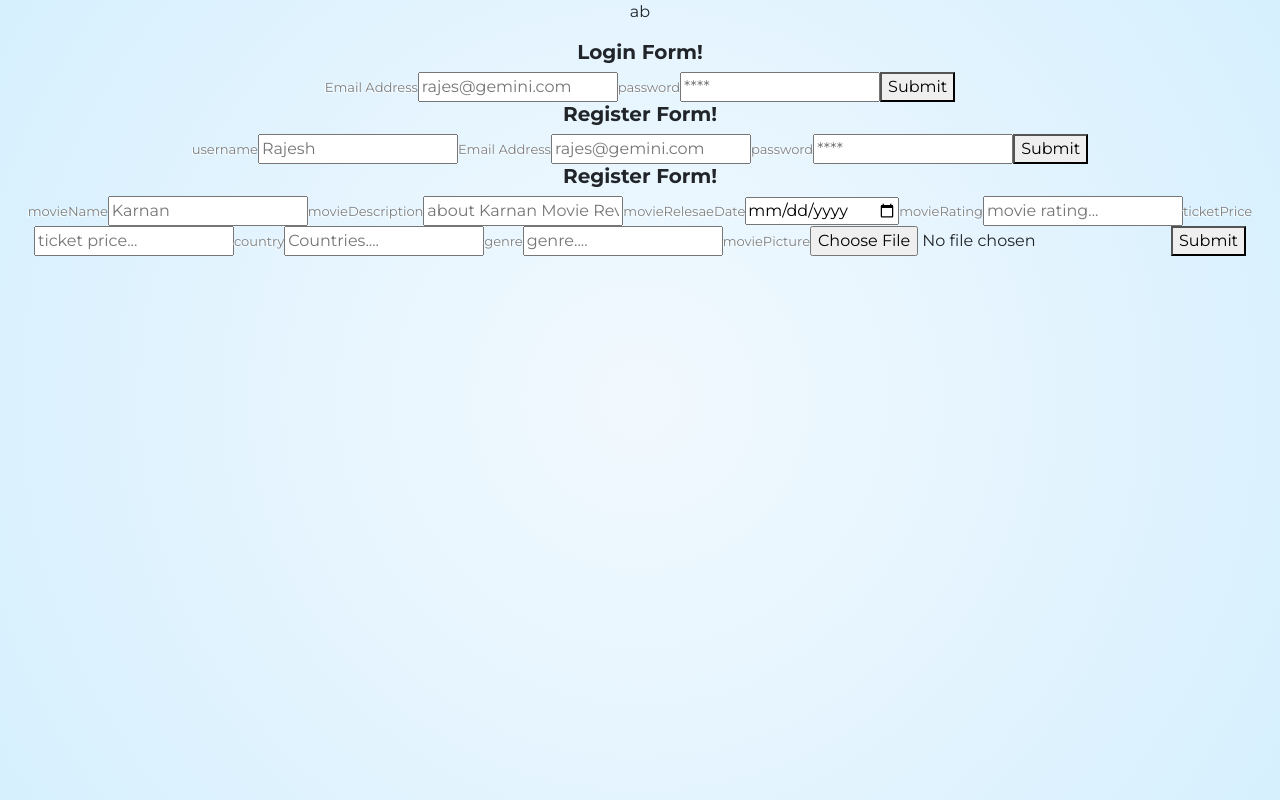
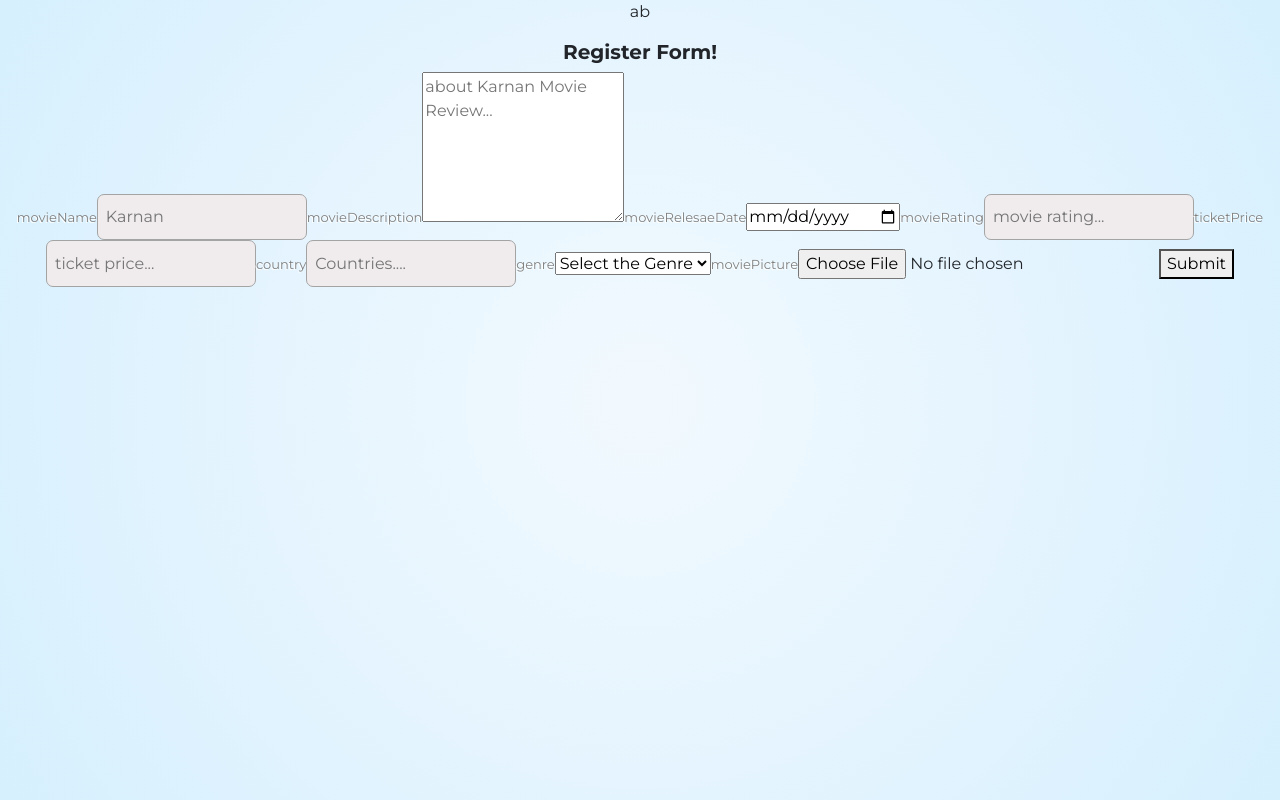
Before and after one commit to ashokkumar-am/filmy-react-app, a React (Create React App) app: page / in a window 1280 px wide. Built offline with nearby package versions, Linux system fonts and the light colour scheme.

Commit message:
Movie Create Form

```diff
--- a/src/App.css
+++ b/src/App.css
@@ -32,15 +32,20 @@ body {
   margin: 0;
   padding: 0;
   height: 100%;
-  background-image: radial-gradient(circle, #f2f9fe, #ebf7fe, #e5f4fe, #ddf2fe, #d6f0fd);
+  background-image: radial-gradient(
+    circle,
+    #f2f9fe,
+    #ebf7fe,
+    #e5f4fe,
+    #ddf2fe,
+    #d6f0fd
+  );
   font-family: 'Montserrat', sans-serif;
-
 }
 h2 {
   margin: 0 0 6px 0;
   font-weight: bold;
   font-family: 'Montserrat', sans-serif;
-
 }
 hr {
   margin: 14px 0;
@@ -57,7 +62,6 @@ h6 {
   font-weight: normal;
   text-shadow: -1px 1px 0 #fff;
   font-family: 'Montserrat', sans-serif;
-
 }
 /*
 	login window
@@ -133,7 +137,7 @@ h6 {
   align-items: center;
   justify-content: flex-end;
 }
-#account-form-container .form-buttons>:not(:last-child) {
+#account-form-container .form-buttons > :not(:last-child) {
   margin-right: 0.5rem;
 }
 /*
@@ -177,9 +181,17 @@ h6 {
 }
 
 .navbar.scrolled {
-  background: #D38312;  /* fallback for old browsers */
-  background: -webkit-linear-gradient(to right, #A83279, #D38312);  /* Chrome 10-25, Safari 5.1-6 */
-  background: linear-gradient(to right, #A83279, #D38312); /* W3C, IE 10+/ Edge, Firefox 16+, Chrome 26+, Opera 12+, Safari 7+ */
+  background: #d38312; /* fallback for old browsers */
+  background: -webkit-linear-gradient(
+    to right,
+    #a83279,
+    #d38312
+  ); /* Chrome 10-25, Safari 5.1-6 */
+  background: linear-gradient(
+    to right,
+    #a83279,
+    #d38312
+  ); /* W3C, IE 10+/ Edge, Firefox 16+, Chrome 26+, Opera 12+, Safari 7+ */
   box-shadow: 3px 3px 10px rgb(0, 0, 0);
 }
 
@@ -198,3 +210,22 @@ h6 {
     font-size: 3.5rem;
   }
 }
+
+input[type='text'],
+input[type='number'],
+input[type='select'],
+input[type='textare'] {
+  padding: 0.65rem 0.5rem;
+  font-size: 1rem;
+  border: 1px solid #a4a4a4;
+  background-color: #f0ecee;
+  color: rgb(2, 2, 2);
+  border-radius: 7px;
+  -webkit-appearance: none;
+  -moz-appearance: none;
+  appearance: none;
+}
+
+.textarea {
+  width: 400px;
+}
--- a/src/App.js
+++ b/src/App.js
@@ -2,8 +2,8 @@ import './App.css';
 // import Navbar from './components/Navbar';
 // import Movie from './pages/Movie'
 import Create from './pages/Create'
-import Login from './pages/Login'
-import Signup from './pages/Signup'
+// import Login from './pages/Login'
+// import Signup from './pages/Signup'
 
 function App() {
   return (
@@ -14,8 +14,8 @@ function App() {
       </header>
       {/* <Navbar /> */}
       {/* <Movie /> */}
-      <Login />
-      <Signup />
+      {/* <Login />
+      <Signup /> */}
       <Create />
     </div>
   );
--- /dev/null
+++ b/src/components/MySelectLabel.js
@@ -0,0 +1,19 @@
+import React from 'react';
+import { useField } from 'formik';
+
+const MySelect = ({ label, ...props }) => {
+    // useField() returns [formik.getFieldProps(), formik.getFieldMeta()]
+    // which we can spread on <input> and alse replace ErrorMessage entirely.
+    const [field, meta] = useField(props);
+    return (
+        <>
+            <label htmlFor={props.id || props.name}>{label}</label>
+            <select {...field} {...props} />
+            {meta.touched && meta.error ? (
+                <div className="error">{meta.error}</div>
+            ) : null}
+        </>
+    );
+};
+
+export default MySelect;
--- /dev/null
+++ b/src/components/MyTextArea.js
@@ -0,0 +1,17 @@
+import React from 'react';
+import { useField } from 'formik';
+
+
+const MyTextArea = ({ label, ...props }) => {
+    const [field, meta] = useField(props);
+    return (
+        <>
+            <label htmlFor={props.id || props.name}>{label}</label>
+            <textarea className="text-area" {...field} {...props} />
+            {meta.touched && meta.error ? (
+                <div className="error">{meta.error}</div>
+            ) : null}
+        </>
+    );
+};
+export default MyTextArea;
--- a/src/pages/Create.js
+++ b/src/pages/Create.js
@@ -3,7 +3,8 @@ import React from 'react';
 import { Formik, Form, useField } from 'formik';
 import * as Yup from 'yup';
 import MyTextInput from '../components/MyTextInput'
-
+import MyTextArea from '../components/MyTextArea';
+import MySelect from '../components/MySelectLabel';
 
 
 // And now we can use these
@@ -26,24 +27,23 @@ const Create = () => {
                 validationSchema={Yup.object({
                     movieName: Yup.string()
                         .max(40, 'Must be 15 characters or less')
-                        .required('Required'),
+                        .required('Required a Movie Name'),
                     movieDescription: Yup.string()
                         .max(200, 'Must be 200 characters or less')
-                        .required('Required'),
+                        .required('Please provide the Description of the movie'),
                     movieRelesaeDate: Yup.date()
                         .required('Please Select the Date!'),
                     movieRating: Yup.string()
                         .max(5, 'Must be 15 characters or less')
-                        .required('Required'),
+                        .required('Please select the rating'),
                     ticketPrice: Yup.string()
                         .max(10, 'Must be 15 characters or less')
-                        .required('Required'),
+                        .required('Required a Ticket Price'),
                     country: Yup.string()
-                        .max(15, 'Must be 15 characters or less')
                         .required('Required'),
                     genre: Yup.string()
-                        .max(20, 'Must be 15 characters or less')
-                        .required('Required'),
+                        .required('Required')
+                        .oneOf(["Comedy", "Drama", "Romance", "Thriller", "Melo Drama", "Classic", "Horror", "Action", "Science Fiction", "Documentry", "Fiction", "Kids"]),
                     moviepicture: Yup.mixed()
                         .required('Required a Movie Picture!')
                         .test(
@@ -67,24 +67,27 @@ const Create = () => {
                         type="text"
                         placeholder="Karnan"
                     />
-                    <MyTextInput
+                    <MyTextArea
                         label="movieDescription"
                         name="movieDescription"
                         type="textarea"
+                        rows="6"
                         placeholder="about Karnan Movie Review..."
                     />
+
                     <MyTextInput
                         label="movieRelesaeDate"
                         name="movieRelesaeDate"
                         type="date"
-                        placeholder="****"
                     />
+
                     <MyTextInput
                         label="movieRating"
                         name="movieRating"
                         type="number"
                         placeholder="movie rating..."
                     />
+
                     <MyTextInput
                         label="ticketPrice"
                         name="ticketPrice"
@@ -97,12 +100,27 @@ const Create = () => {
                         type="text"
                         placeholder="Countries...."
                     />
-                    <MyTextInput
+
+
+                    <MySelect
                         label="genre"
-                        name="genre"
-                        type="text"
-                        placeholder="genre...."
-                    />
+                        name="genre">
+                        <option value="">Select the Genre</option>
+                        <option value="comedy">Comedy</option>
+                        <option value="drama">Drama</option>
+                        <option value="romance">Romance</option>
+                        <option value="thriller">Thriller</option>
+                        <option value="classic">Classic</option>
+                        <option value="horror">Horror</option>
+                        <option value="action">Action</option>
+                        <option value="science">Science Fiction</option>
+                        <option value="documentry">Documentry</option>
+                        <option value="fiction">Fiction</option>
+                        <option value="kids">Kids</option>
+
+                    </MySelect>
+
+
                     <MyTextInput
                         label="moviePicture"
                         name="moviePicture"
```
